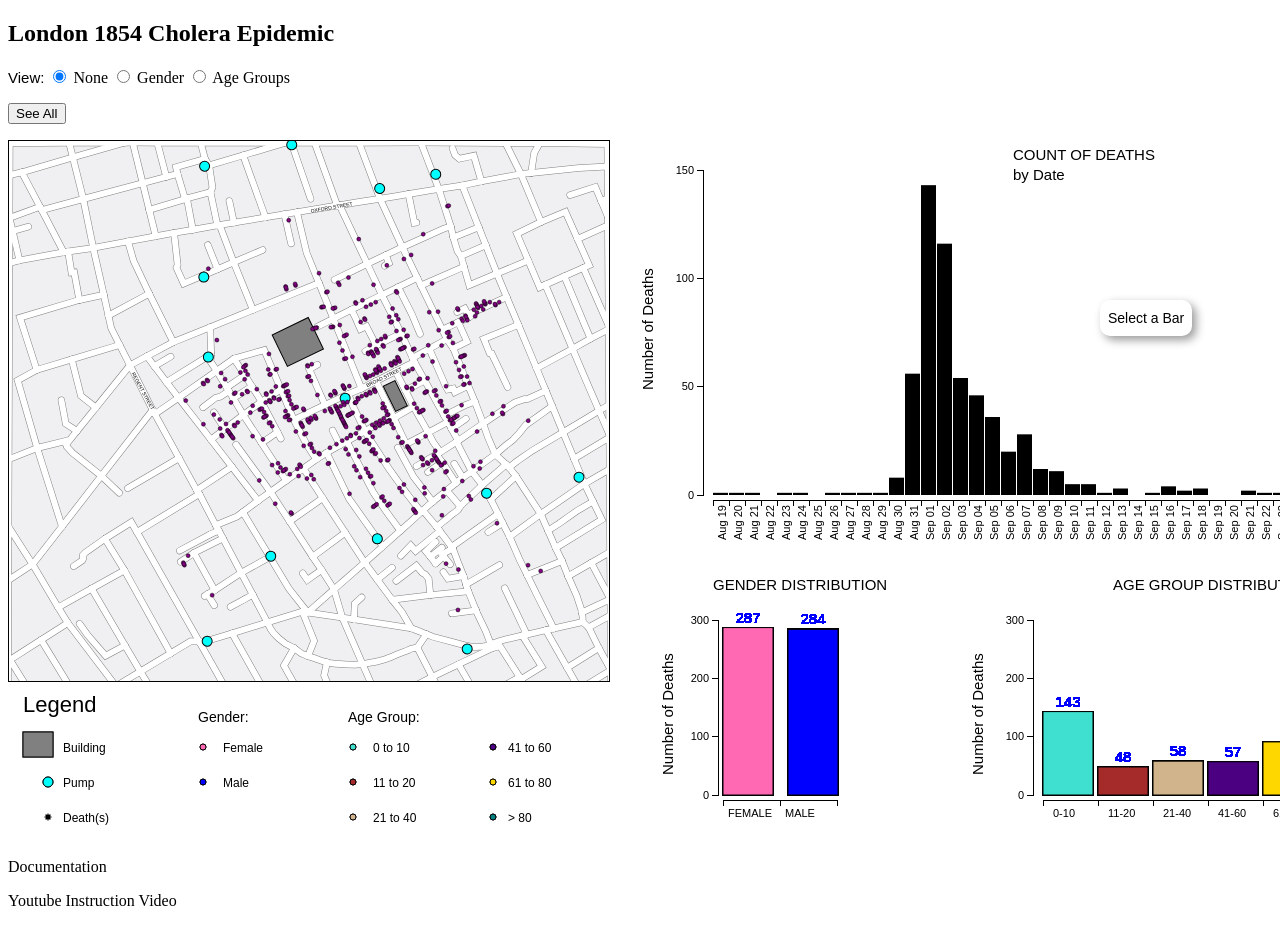
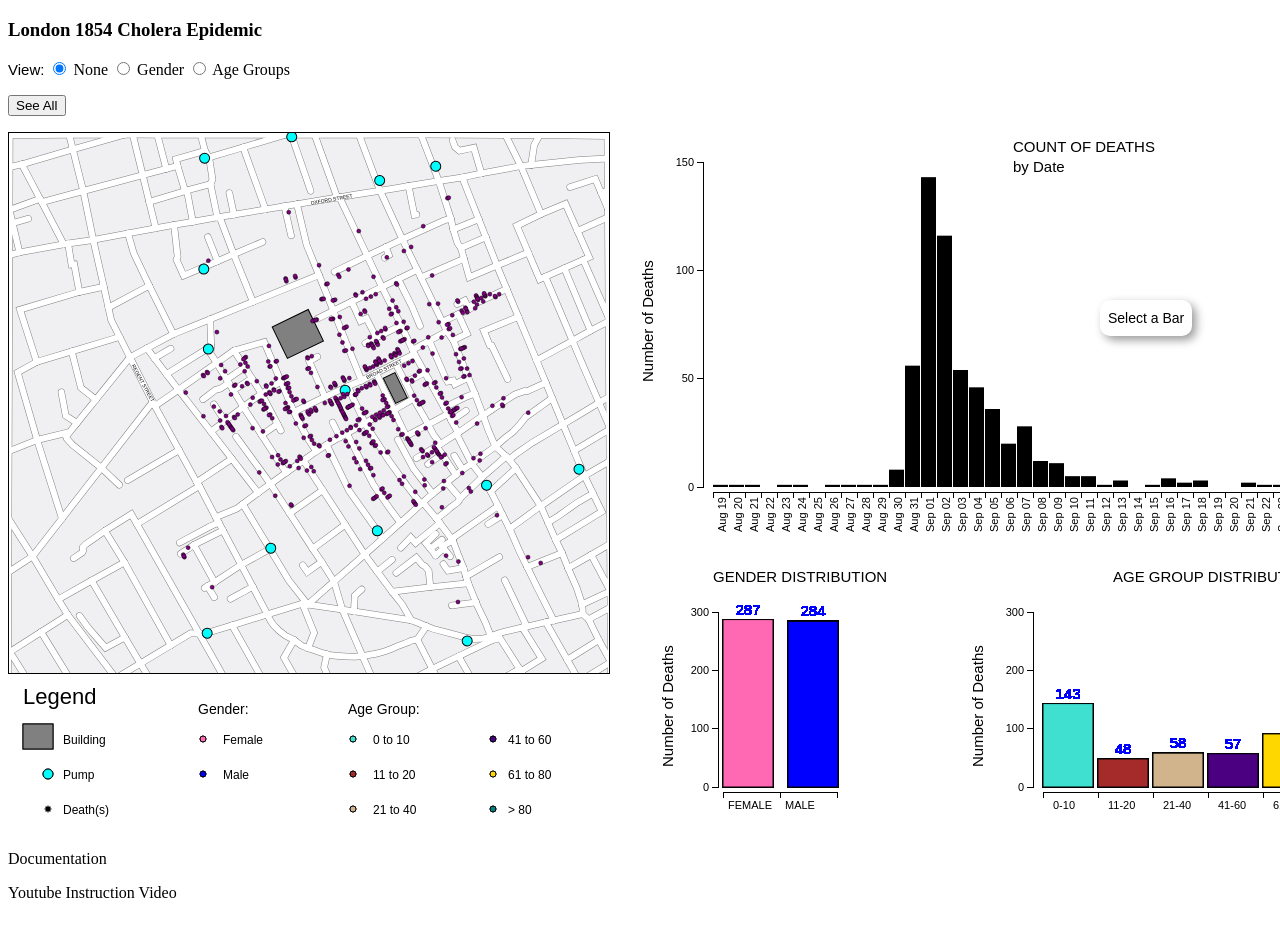
Before and after one commit to shuennhauc/LondonCholera, a plain HTML site: page index.html in a window 1280 px wide. Shown: the top 926 px of the page. Drawn offline with nearby package versions, Linux system fonts and the light colour scheme.

Commit message:
Update index.html

```diff
--- a/index.html
+++ b/index.html
@@ -114,7 +114,7 @@
   </head>
 
   <body>
-    <h2>London 1854 Cholera Epidemic</h2>
+    <h3>London 1854 Cholera Epidemic</h3>
     <p>
       <text >View:</text>
 
```
